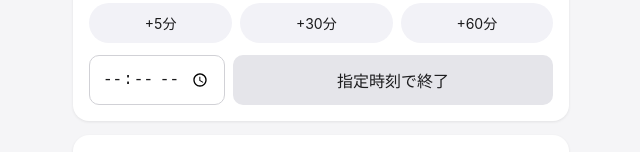
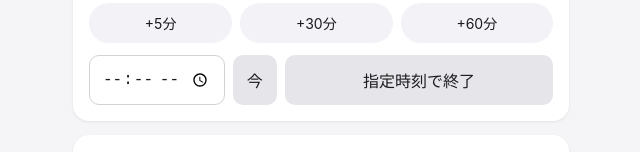
Before and after one commit to tana9/ima, a plain HTML site: page src/Index.html in a window 1280 px wide. Shown: the part 441-593 px from the top of the page, without its empty margins (319-959 px from the left). Drawn offline with Linux system fonts and the light colour scheme.

Commit message:
終了時刻入力に今ボタンを追加

```diff
--- a/src/Index.html
+++ b/src/Index.html
@@ -305,6 +305,7 @@
     </div>
     <div class="finish-row">
       <input type="time" id="finishTimeInput" aria-label="終了時刻を直接指定(過去の時刻も指定可)">
+      <button class="btn-secondary" style="width:auto; flex:0 0 auto; padding:13px 14px;" onclick="setFinishTimeToNow()">今</button>
       <button class="btn-secondary" onclick="handleFinish()">指定時刻で終了</button>
     </div>
   </div>
@@ -500,6 +501,10 @@
     });
   }
 
+  function setFinishTimeToNow() {
+    document.getElementById('finishTimeInput').value = formatTime(Date.now());
+  }
+
   function handleStart() {
     var input = document.getElementById('titleInput');
     var title = input.value.trim();
```
